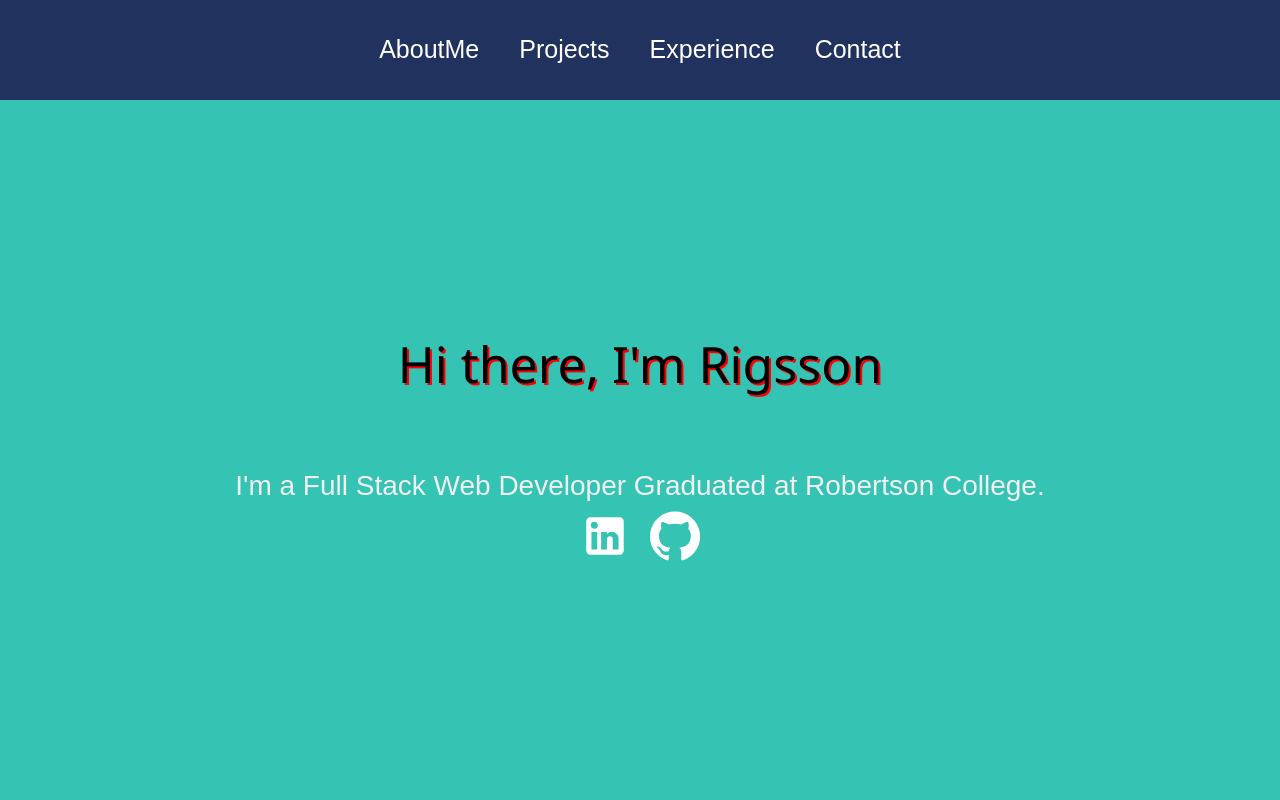
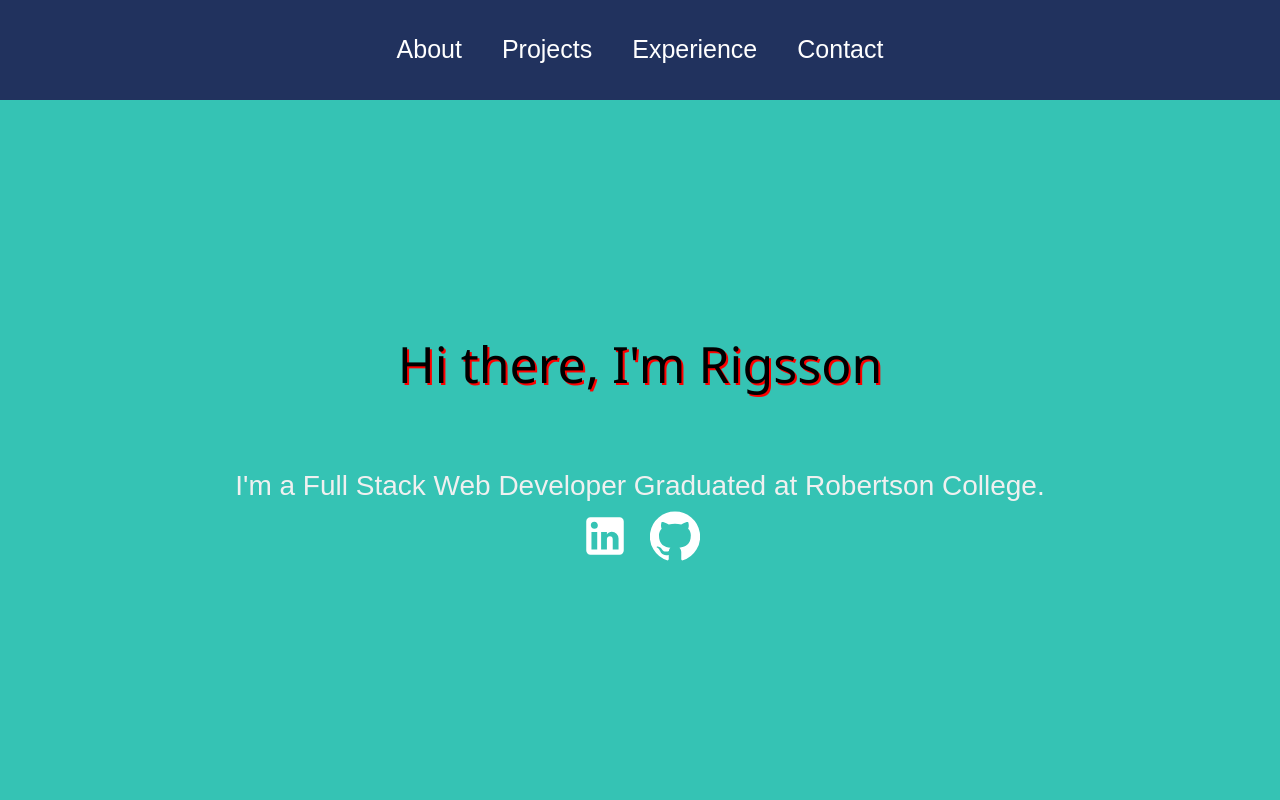
Before and after one commit to rigssonlagoneradev/myportfolio, a React (Create React App) app: page / in a window 1280 px wide. Shown: the top 800 px of the page. Built offline with nearby package versions, Linux system fonts and the light colour scheme.

Commit message:
edit texts

```diff
--- a/src/pages/Home.js
+++ b/src/pages/Home.js
@@ -79,7 +79,7 @@ function Home() {
             </div>
             <div className="links">
               <div>
-              <a href="#about-page"> AboutMe</a>
+              <a href="#about-page"> About</a>
               </div>
               <div>
               <a href="#projects-page"> Projects </a>
@@ -120,7 +120,7 @@ function Home() {
       <p className="sentence">
       <h1 id="h1me"> About Me</h1>
               Hi there, I'm Rigsson Lagonera and I am currently residing in Calgary, Alberta.
-              I enjoy listening to music, playing guitar,singing, and playing multi-player games.
+              I enjoy listening to music, playing guitar, singing, and playing multi-player games.
               Before I moved to Canada I was a video editor in a Creative Agency called ECOMVIDS for 2 years (2018-2020).
               I've always been curious as to how websites, games, and different softwares are made. I originally wanted
               to become a game developer but lately I have been more interested in web development.
--- a/src/styles/Projects.css
+++ b/src/styles/Projects.css
@@ -7,8 +7,7 @@
   text-shadow:1px 1px #000000;
 }
 .project-page {
-  margin-left: 20px;
-  margin-right: 20px;
+  gap: 25px;
   display: flex;
   justify-content: center;
   align-items: center;
```
